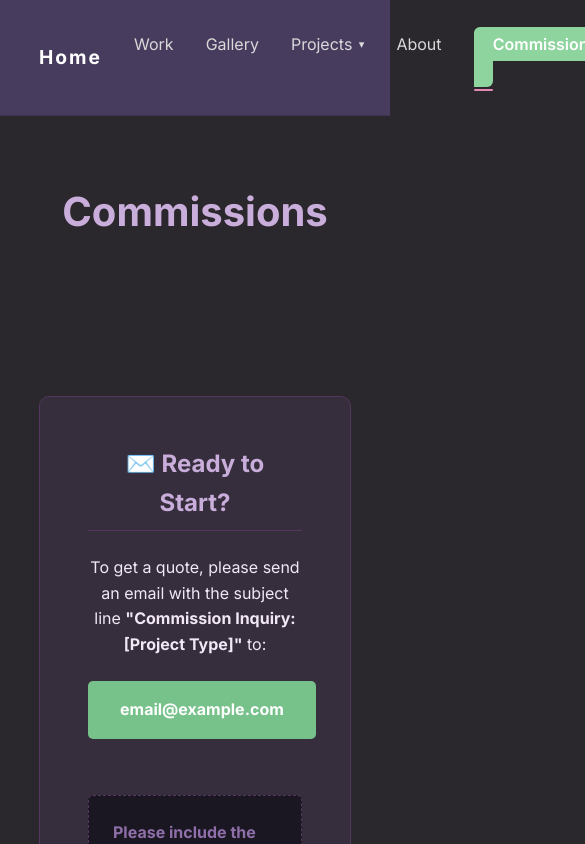
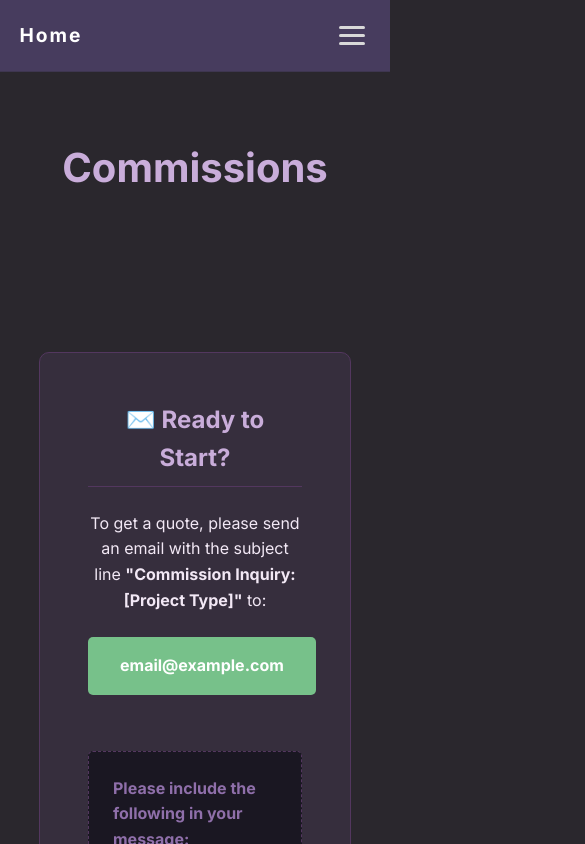
Before and after one commit to Kayframe-GA/Kayframe-GA.github.io, a Next.js app: page /commissions in a window 390 px wide. Shown: the top 844 px of the page, 585 px wide, since content can reach past the window. Built offline with nearby package versions, Linux system fonts and the light colour scheme.

Commit message:
mobile nav bar fix

```diff
--- a/app/components/Header.js
+++ b/app/components/Header.js
@@ -9,8 +9,14 @@ export default function Header() {
   const pathname = usePathname();
   const [activeSection, setActiveSection] = useState("home");
   const [projectsOpen, setProjectsOpen] = useState(false);
+  const [menuOpen, setMenuOpen] = useState(false);
   const projectsRef = useRef(null);
   const observerRef = useRef(null);
+
+  const closeMenu = () => {
+    setMenuOpen(false);
+    setProjectsOpen(false);
+  };
 
   // Close dropdown when clicking outside or on navigation
   useEffect(() => {
@@ -69,12 +75,23 @@ export default function Header() {
     <header>
       <nav>
         <div className={`logo ${isActive("/") ? "active" : ""}`}>
-          <Link href="/" style={{ color: "inherit", textDecoration: "none" }}>Home</Link>
+          <Link href="/" onClick={closeMenu} style={{ color: "inherit", textDecoration: "none" }}>Home</Link>
         </div>
-        <ul>
+        <button
+          type="button"
+          className={`nav-toggle ${menuOpen ? "open" : ""}`}
+          onClick={() => setMenuOpen((o) => !o)}
+          aria-label="Toggle navigation menu"
+          aria-expanded={menuOpen}
+        >
+          <span className="nav-toggle-bar"></span>
+          <span className="nav-toggle-bar"></span>
+          <span className="nav-toggle-bar"></span>
+        </button>
+        <ul className={`nav-links ${menuOpen ? "open" : ""}`}>
           {/* Links use /#id to ensure they work from the Gallery page too */}
-          <li className={isActive("/#work") ? "active" : ""}><Link href="/#work">Work</Link></li>
-          <li className={isActive("/gallery") ? "active" : ""}><Link href="/gallery">Gallery</Link></li>
+          <li className={isActive("/#work") ? "active" : ""}><Link href="/#work" onClick={closeMenu}>Work</Link></li>
+          <li className={isActive("/gallery") ? "active" : ""}><Link href="/gallery" onClick={closeMenu}>Gallery</Link></li>
           <li
             className={`nav-dropdown ${onProjectPage || isActive("/projects") ? "active" : ""}`}
             ref={projectsRef}
@@ -92,13 +109,13 @@ export default function Header() {
             <ul className={`nav-dropdown-menu ${projectsOpen ? "open" : ""}`}>
               {projects.map((proj) => (
                 <li key={proj.slug}>
-                  <Link href={`/projects/${proj.slug}`} onClick={() => setProjectsOpen(false)}>{proj.title}</Link>
+                  <Link href={`/projects/${proj.slug}`} onClick={closeMenu}>{proj.title}</Link>
                 </li>
               ))}
             </ul>
           </li>
-          <li className={isActive("/#about") ? "active" : ""}><Link href="/#about">About</Link></li>
-          <li className={`nav-btn ${isActive("/commissions") ? "active" : ""}`}><Link href="/commissions">Commissions</Link></li>
+          <li className={isActive("/#about") ? "active" : ""}><Link href="/#about" onClick={closeMenu}>About</Link></li>
+          <li className={`nav-btn ${isActive("/commissions") ? "active" : ""}`}><Link href="/commissions" onClick={closeMenu}>Commissions</Link></li>
         </ul>
       </nav>
     </header>
--- a/app/globals.css
+++ b/app/globals.css
@@ -876,3 +876,119 @@ section {
 .email-inline:hover {
   color: var(--green-accent-hover);
 }
+
+/* ---------- Mobile Navigation ---------- */
+.nav-toggle {
+  display: none;
+  flex-direction: column;
+  justify-content: center;
+  gap: 5px;
+  background: none;
+  border: none;
+  cursor: pointer;
+  padding: 6px;
+}
+
+.nav-toggle-bar {
+  display: block;
+  width: 26px;
+  height: 3px;
+  background-color: var(--nav-link);
+  border-radius: 2px;
+  transition: transform 0.3s ease, opacity 0.3s ease;
+}
+
+.nav-toggle.open .nav-toggle-bar:nth-child(1) {
+  transform: translateY(8px) rotate(45deg);
+}
+.nav-toggle.open .nav-toggle-bar:nth-child(2) {
+  opacity: 0;
+}
+.nav-toggle.open .nav-toggle-bar:nth-child(3) {
+  transform: translateY(-8px) rotate(-45deg);
+}
+
+@media (max-width: 768px) {
+  header {
+    padding: 1.25rem 5%;
+  }
+
+  .nav-toggle {
+    display: flex;
+  }
+
+  nav {
+    position: relative;
+  }
+
+  nav .nav-links {
+    position: absolute;
+    top: 100%;
+    left: 0;
+    right: 0;
+    flex-direction: column;
+    align-items: stretch;
+    gap: 0;
+    list-style: none;
+    background-color: var(--bg-header);
+    border-bottom: 1px solid var(--border);
+    padding: 0.5rem 5% 1rem;
+    max-height: 0;
+    overflow: hidden;
+    opacity: 0;
+    visibility: hidden;
+    transition: max-height 0.3s ease, opacity 0.3s ease, visibility 0.3s;
+  }
+
+  nav .nav-links.open {
+    max-height: 80vh;
+    overflow-y: auto;
+    opacity: 1;
+    visibility: visible;
+  }
+
+  nav .nav-links > li {
+    margin: 0;
+  }
+
+  nav .nav-links > li a,
+  nav .nav-links .nav-dropdown-toggle {
+    display: block;
+    width: 100%;
+    text-align: left;
+    padding: 0.9rem 0;
+    font-size: 1rem;
+  }
+
+  nav .nav-links > li.nav-btn a {
+    margin-top: 0.75rem;
+    text-align: center;
+  }
+
+  /* Make dropdown render inline in the mobile menu */
+  nav .nav-dropdown-menu {
+    position: static;
+    transform: none;
+    max-height: 0;
+    overflow: hidden;
+    visibility: hidden;
+    opacity: 0;
+    min-width: 0;
+    box-shadow: none;
+    border: none;
+    padding: 0;
+    margin: 0;
+    transition: max-height 0.3s ease, opacity 0.3s ease, visibility 0.3s;
+  }
+
+  nav .nav-dropdown-menu.open {
+    max-height: 400px;
+    visibility: visible;
+    opacity: 1;
+    transform: none;
+  }
+
+  nav .nav-dropdown-menu a {
+    padding: 0.75rem 1rem;
+  }
+}
```
